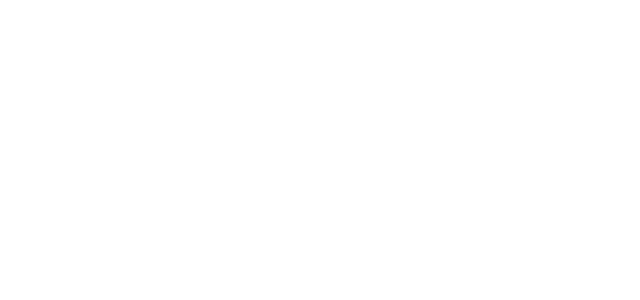
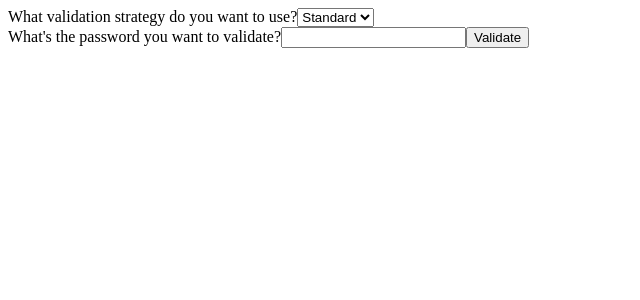
Before and after one commit to codurance/TDDInDepth-Medium, a React (Vite) app in the folder password-validation/: page / in a window 1280 px wide. Shown: the top 300 px of the page, without its empty margins (0-640 px from the left). Built offline with nearby package versions, Linux system fonts and the light colour scheme.

Commit message:
feat: user should be able to select between short and standard validations

```diff
--- a/password-validation/src/App.tsx
+++ b/password-validation/src/App.tsx
@@ -1,6 +1,27 @@
-const App = () => (
-    <>
-    </>
-);
+import {PasswordValidationForm} from "./components/PasswordValidationForm.tsx";
+import React, {useState} from "react";
+import {PasswordValidation} from "./PasswordValidator/PasswordValidation.ts";
+import {useValidator} from "./hooks/useValidator.ts";
+
+const App = () => {
+    const [validation, setValidation] = useState<PasswordValidation>()
+    const {validator} = useValidator(validation);
+
+    const handleSelection = (event: React.ChangeEvent<HTMLSelectElement>) => {
+        setValidation(event.target.value as PasswordValidation);
+    }
+    return (
+        <>
+            <label htmlFor="strategy">
+                What validation strategy do you want to use?
+            </label>
+            <select id="strategy" defaultValue={PasswordValidation.STANDARD_VALIDATION} onChange={handleSelection}>
+                <option>{PasswordValidation.STANDARD_VALIDATION}</option>
+                <option>{PasswordValidation.SHORT_VALIDATION}</option>
+            </select>
+            <PasswordValidationForm onValidate={validator}/>
+        </>
+    );
+}
 
 export default App
--- a/password-validation/src/PasswordValidator/PasswordValidation.ts
+++ b/password-validation/src/PasswordValidator/PasswordValidation.ts
@@ -1,4 +1,4 @@
 export enum PasswordValidation {
-    STANDARD_VALIDATION,
-    SHORT_VALIDATION
+    STANDARD_VALIDATION = "Standard",
+    SHORT_VALIDATION = "Short"
 }
```
Also changed, not shown: 2 other files (tests, documents, lock files or other folders).
